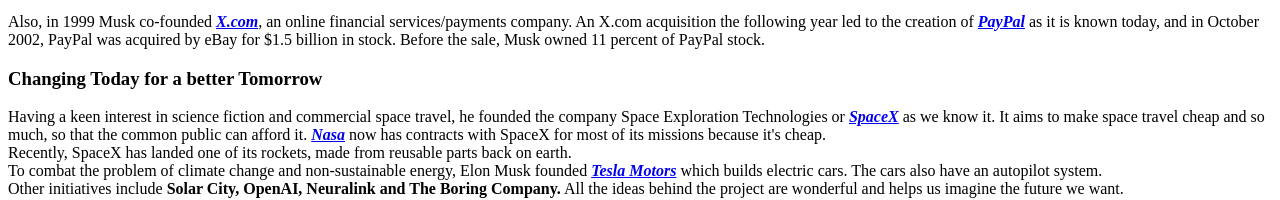
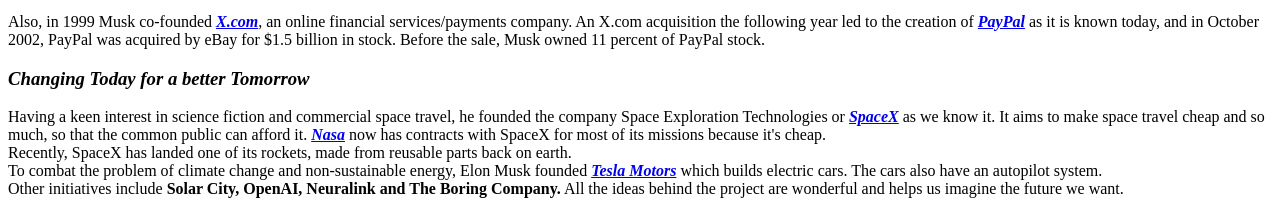
Before and after one commit to NahorS/hello-world, a plain HTML site: page Tribute Page/index.html in a window 1280 px wide. Shown: the part 729-929 px from the top of the page. Drawn offline with Linux system fonts and the light colour scheme.

Commit message:
Update Tribute Page/index.html
Co-Authored-By: Rohan Saha <abomicode@gmail.com>

```diff
--- a/Tribute Page/index.html
+++ b/Tribute Page/index.html
@@ -49,7 +49,7 @@
       </div>
       <div id="change">
         <h3>
-        </i><strong>Changing Today for a better Tomorrow</i></strong>
+        <i><strong>Changing Today for a better Tomorrow</strong></i>
       </h3>
         <p>
           Having a keen interest in science fiction and commercial space travel, he founded the company Space Exploration Technologies
```
